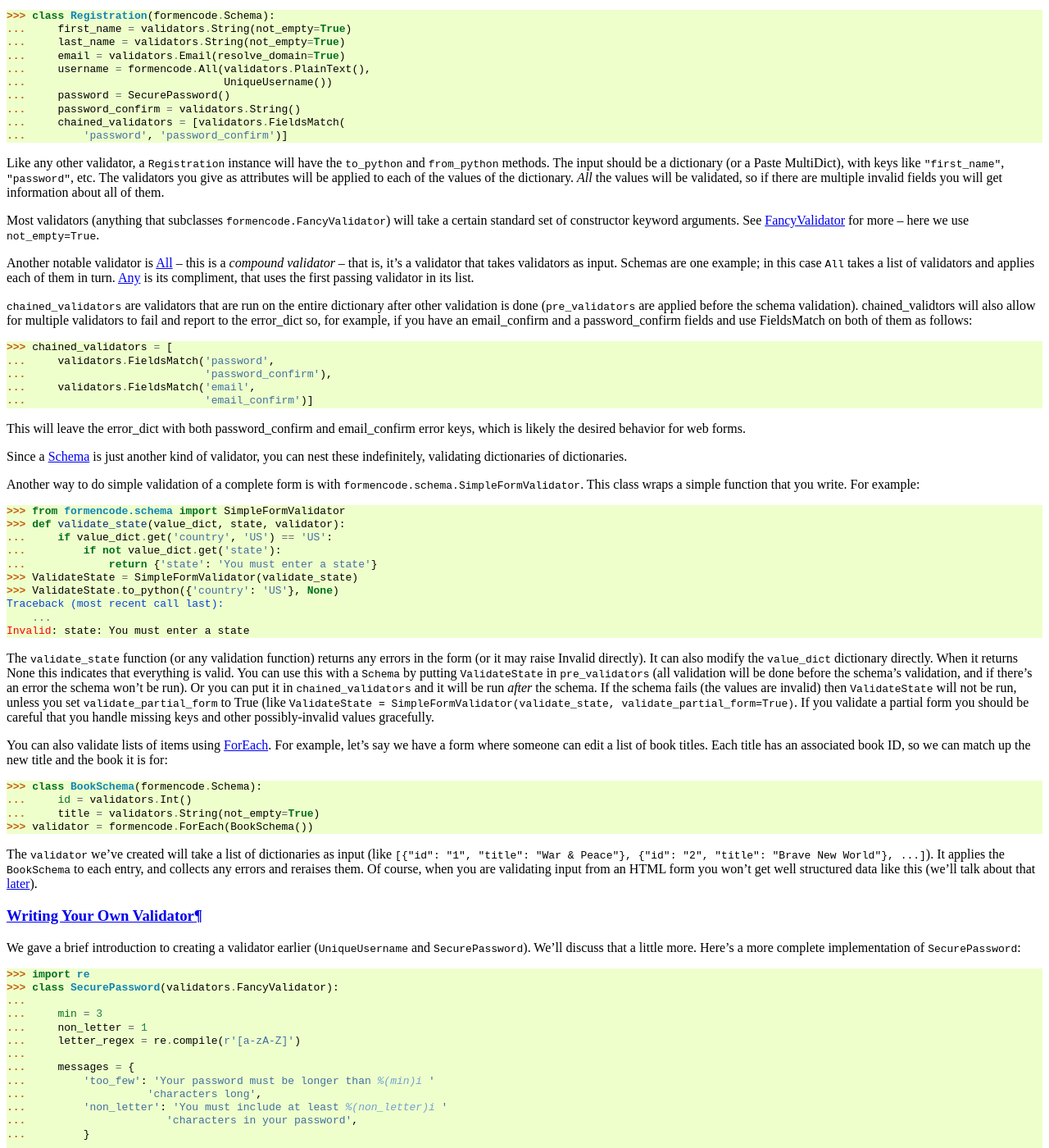
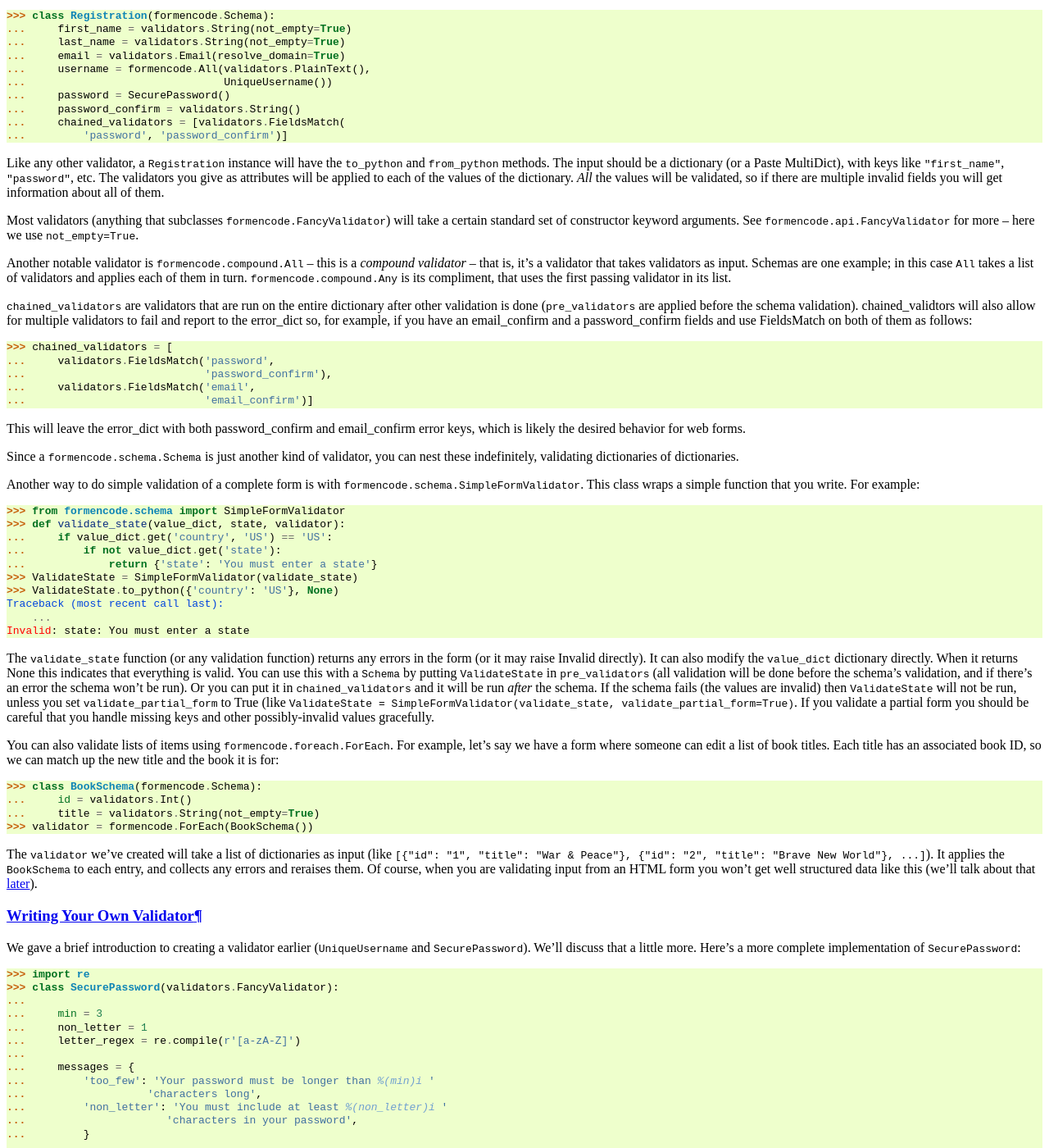
Before and after one commit to formencode/formencode, a Sphinx documentation site: the page built from docs/Validator.txt, in a window 1280 px wide and 1400 px high, scrolled down 2773 px. Shown: the whole window at 82% size. Built offline with Sphinx 7.4.7, drawn with Linux system fonts in a browser that asks for light colours; cross-references to code outside the pages are shown as plain code; some of the changed text lies outside the part shown.

Commit message:
Fix up links to use Sphinx

```diff
--- a/docs/Validator.txt
+++ b/docs/Validator.txt
@@ -148,9 +148,8 @@ they'll be specific to your application::
     ...         return value
 
 .. note::
-   `formencode.FancyValidator
-   <class-formencode.api.FancyValidator.html>`__ is the superclass for
-   most validators in FormEncode, and it provides a number of useful
+   :class:`formencode.FancyValidator` is the superclass for most
+   validators in FormEncode, and it provides a number of useful
    features that most validators can use -- for instance, you can pass
    ``strip=True`` into any of these validators, and they'll strip
    whitespace from the incoming value before any other validation.
@@ -158,11 +157,10 @@ they'll be specific to your application::
 This overrides ``_to_python``: ``formencode.FancyValidator`` adds a
 number of extra features, and then calls the private ``_to_python``
 method, which is the method you'll typically write.  When a validator
-finds an error it raises an exception (`formencode.Invalid
-<class-formencode.api.Invalid.html>`_), with the error message and the
-value and "state" objects.  We'll talk about state_ later.  Here's the
-other custom validator, that checks passwords against words in the
-standard Unix word file::
+finds an error it raises an exception (:class:`formencode.Invalid`),
+with the error message and the value and "state" objects.  We'll talk
+about state_ later.  Here's the other custom validator, that checks
+passwords against words in the standard Unix word file::
 
     >>> class SecurePassword(formencode.FancyValidator):
     ...     words_filename = '/usr/share/dict/words'
@@ -199,17 +197,16 @@ get information about all of them.
 
 Most validators (anything that subclasses
 ``formencode.FancyValidator``) will take a certain standard set of
-constructor keyword arguments.  See `FancyValidator
-<class-formencode.api.FancyValidator.html>`__ for more -- here we use
+constructor keyword arguments.  See
+:class:`formencode.api.FancyValidator` for more -- here we use
 ``not_empty=True``.
 
-Another notable validator is `All
-<class-formencode.compound.All.html>`_ -- this is a *compound
-validator* -- that is, it's a validator that takes validators as
-input.  Schemas are one example; in this case ``All`` takes a list of
-validators and applies each of them in turn.  `Any
-<class-formencode.compound.Any.html>`_ is its compliment, that uses
-the first passing validator in its list.
+Another notable validator is :class:`formencode.compound.All` -- this
+is a *compound validator* -- that is, it's a validator that takes
+validators as input.  Schemas are one example; in this case ``All``
+takes a list of validators and applies each of them in turn.
+:class:`formencode.compound.Any` is its compliment, that uses the
+first passing validator in its list.
 
 .. _pre_validators:
 .. _chained_validators:
@@ -231,9 +228,9 @@ This will leave the error_dict with both password_confirm and
 email_confirm error keys, which is likely the desired behavior
 for web forms.
 
-Since a `Schema <class-formencode.schema.Schema.html>`_ is just
-another kind of validator, you can nest these indefinitely, validating
-dictionaries of dictionaries.
+Since a :class:`formencode.schema.Schema` is just another kind of
+validator, you can nest these indefinitely, validating dictionaries of
+dictionaries.
 
 .. _SimpleFormValidator:
 
@@ -270,11 +267,11 @@ possibly-invalid values gracefully.
 
 .. _ForEach:
 
-You can also validate lists of items using `ForEach
-<class-formencode.foreach.ForEach.html>`__.  For example, let's say we
-have a form where someone can edit a list of book titles.  Each title
-has an associated book ID, so we can match up the new title and the
-book it is for::
+You can also validate lists of items using
+:class:`formencode.foreach.ForEach`.  For example, let's say we have a
+form where someone can edit a list of book titles.  Each title has an
+associated book ID, so we can match up the new title and the book it
+is for::
 
     >>> class BookSchema(formencode.Schema):
     ...     id = validators.Int()
@@ -372,8 +369,8 @@ to work with, and better displays the structure.
 .. _FancyValidator:
 
 There are several options that most validators support (including your
-own validators, if you subclass from `FancyValidator
-<class-formencode.api.FancyValidator.html>`__):
+own validators, if you subclass from
+:class:`formencode.api.FancyValidator`):
 
 ``if_empty``:
       If set, then this value will be returned if the input evaluates
@@ -425,10 +422,9 @@ validator know the locale?  State!  Whatever else you need to pass in,
 just put it in the state object as an attribute, then look for that
 attribute in your validator.
 
-Also, during compound validation (a `Schema
-<class-formencode.schema.Schema.html>`_ or `ForEach
-<class-formencode.foreach.ForEach.html>`__) the state (if not None)
-will have more instance variables added to it.  During a ``Schema``
+Also, during compound validation (a :class:`formencode.schema.Schema`
+or :class:`formencode.foreach.ForEach`) the state (if not None) will
+have more instance variables added to it.  During a ``Schema``
 (dictionary) validation the instance variable ``key`` and
 ``full_dict`` will be added -- ``key`` is the current key (i.e.,
 validator name), and ``full_dict`` is the rest of the values being
@@ -438,9 +434,8 @@ validated.  During a ``ForEeach`` (list) validation, ``index`` and
 Invalid Exceptions
 ------------------
 
-Besides the string error message, `Invalid
-<class-formencode.api.Invalid.html>`_ exceptions have a few other
-instance variables:
+Besides the string error message, :class:`formencode.api.Invalid`
+exceptions have a few other instance variables:
 
 ``value``:
     The input to the validator that failed.
@@ -558,7 +553,7 @@ translation (where ``<lang>`` is you language code)::
 Then test, and send the PO and MO files to g...@gregor-horvath.com.
 
 See also `the Python internationalization documents
-<http://docs.python.org/lib/node738.html>`_.
+<http://docs.python.org/library/gettext.html>`_.
 
 Optionally you can also add a test of your language to
 ``tests/test_i18n.py``.  An Example of a language test::
```
